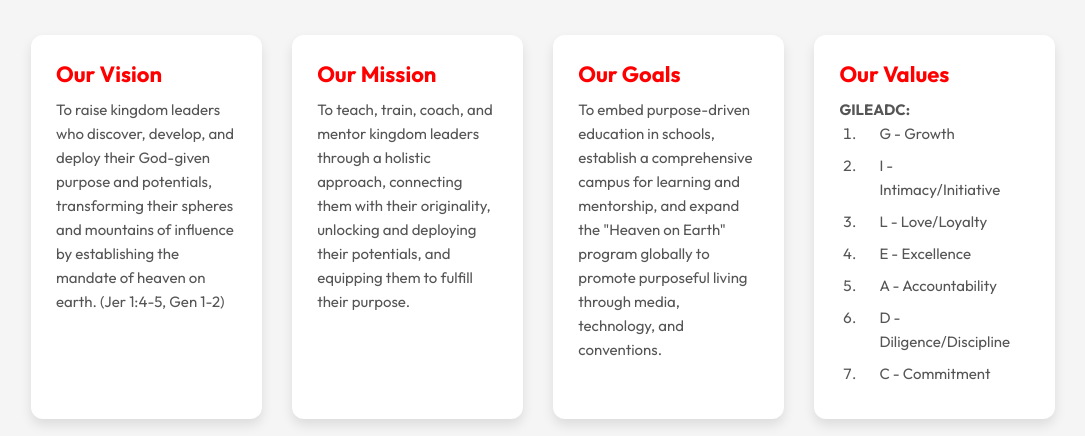
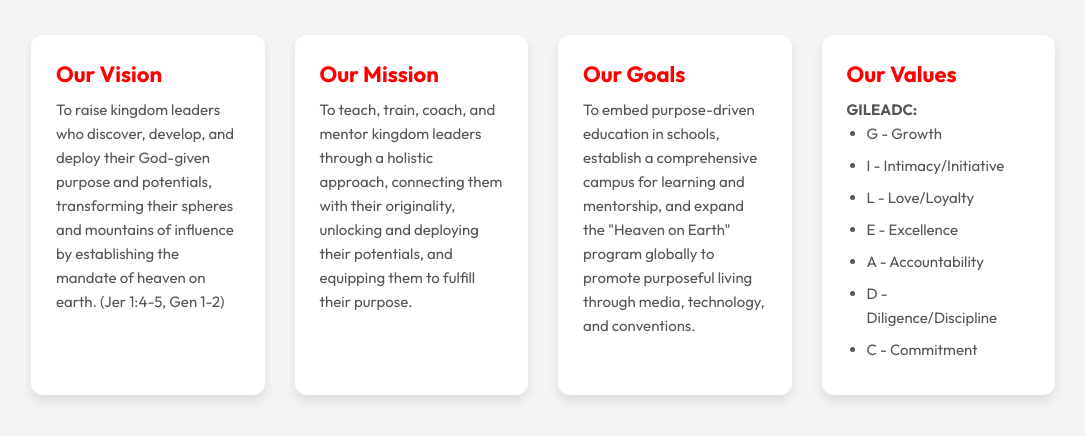
Before and after one commit to DuoDduo/Purpose-Academy, a React (Vite) app: page / in a window 1280 px wide. Shown: the part 2463-2899 px from the top of the page, without its empty margins (97-1182 px from the left). Built offline with nearby package versions, Linux system fonts and the light colour scheme.

Commit message:
added list-style-type

```diff
--- a/src/components/Mission/Mission.css
+++ b/src/components/Mission/Mission.css
@@ -45,10 +45,10 @@
 .section-card ul li {
   font-size: 15px;
   color: #555;
- list-style-type: decimal;
+ list-style-type: disc;
   line-height: 1.6;
-  padding-left: 20px;
-  position: relative;
+  /* padding-left: 20px;
+  position: relative; */
   margin-bottom: 8px;
   /* text-align: left; */
 }
```
